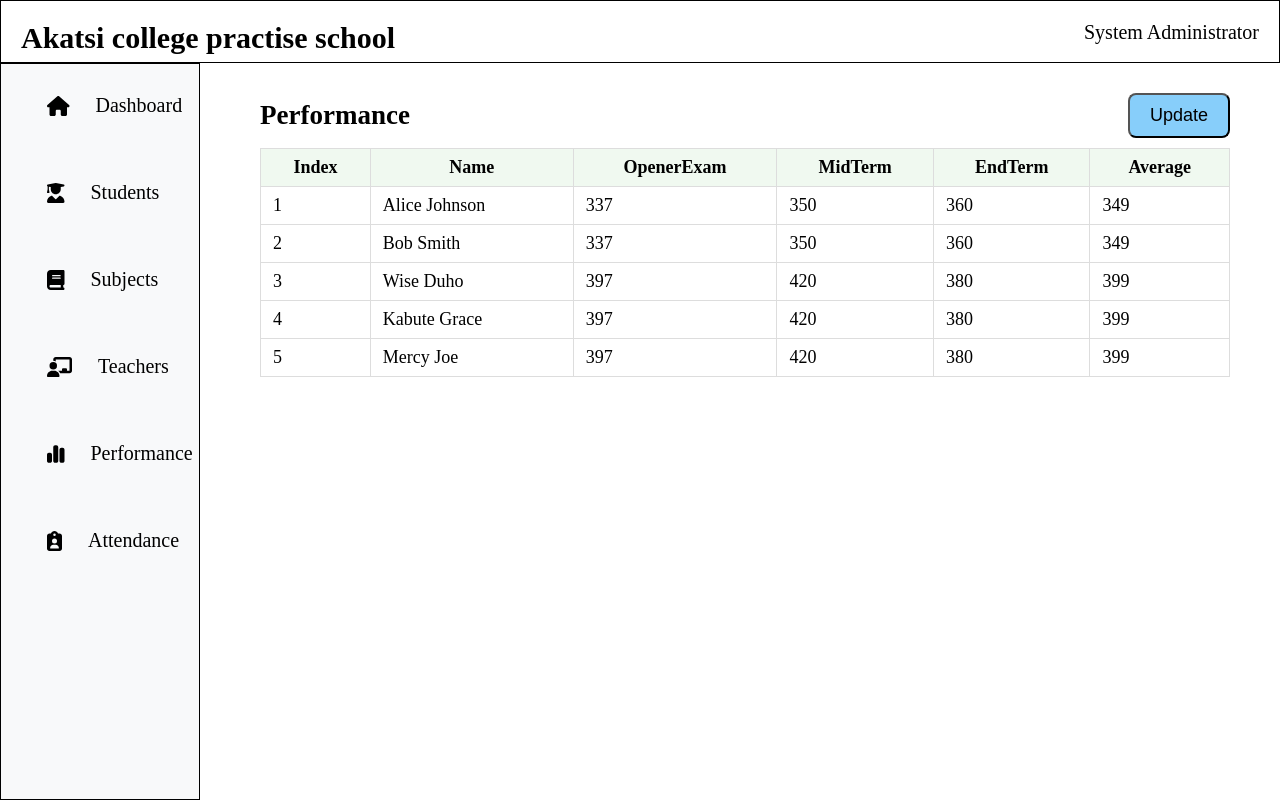
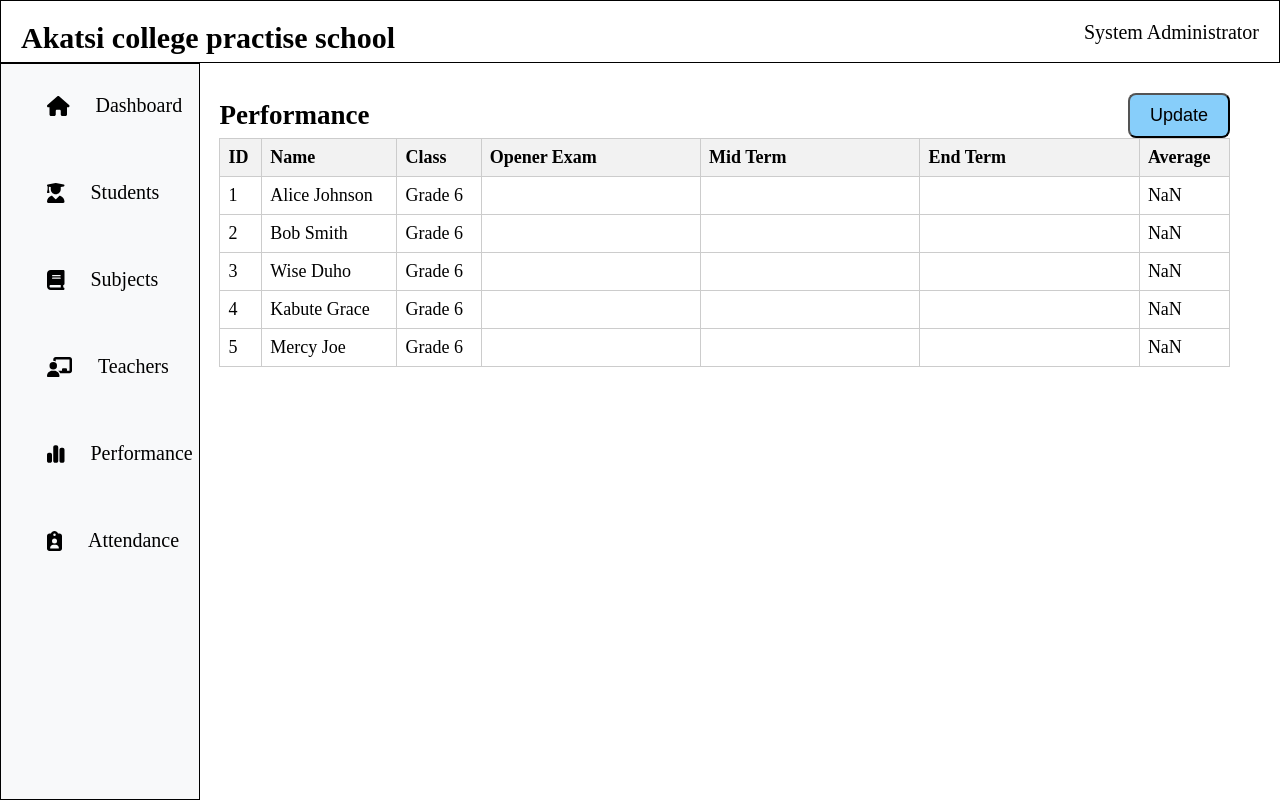
Before and after one commit to Grace-Kabute/School-Management-Frontend, a React (Create React App) app: page /performance in a window 1280 px wide. Built offline with nearby package versions, Linux system fonts and the light colour scheme.

Commit message:
Quick fix

```diff
--- a/src/Routes/Performance.js
+++ b/src/Routes/Performance.js
@@ -1,26 +1,35 @@
-import React from 'react';
+import React, { useState } from 'react';
 import List from '../Components/List';
 
-const students = [
-  { index: 1, name: 'Alice Johnson', class: 'Grade 6', openerExam: 337, midTerm: 350, EndTerm: 360  },
-  { index: 2, name: 'Bob Smith', class: 'Grade 6', openerExam: 337, midTerm: 350, EndTerm: 360 },
-  { index: 3, name: 'Wise Duho', class: 'Grade 6', openerExam: 397, midTerm: 420, EndTerm: 380 },
-  { index: 4, name: 'Kabute Grace', class: 'Grade 6', openerExam: 397, midTerm: 420, EndTerm: 380 },
-  { index: 5, name: 'Mercy Joe', class: 'Grade 6', openerExam: 397, midTerm: 420, EndTerm: 380 },
-];
+const Performance = () => {
+  const [students, setStudents] = useState([
+    { id: 1, name: 'Alice Johnson', class: 'Grade 6'},
+    { id: 2, name: 'Bob Smith', class: 'Grade 6'},
+    { id: 3, name: 'Wise Duho', class: 'Grade 6'},
+    { id: 4, name: 'Kabute Grace', class: 'Grade 6'},
+    { id: 5, name: 'Mercy Joe', class: 'Grade 6'},
+  ]);
 
-const studentsWithAverage = students.map((student) => ({
-  ...student,
-  average: ((student.openerExam + student.midTerm + student.EndTerm) / 3),
-}));
+  const handleChange = (id, examType, value) => {
+    setStudents((prevStudents) =>
+      prevStudents.map((student) =>
+        student.id === id
+          ? {
+              ...student,
+              [examType]: Number(value),
+              average: ((student.openerExam + student.midTerm + student.EndTerm) / 3).toFixed(2),
+            }
+          : student
+      )
+    );
+  };
 
-const Performance = () => {
   const updatePerformance = async () => {
     try {
       const response = await fetch('http://localhost:3000/api/grades', {
         method: 'POST',
         headers: { 'Content-Type': 'application/json' },
-        body: JSON.stringify(studentsWithAverage),
+        body: JSON.stringify(students),
       });
       if (response.ok) {
         alert("Data updated successfully!");
@@ -38,7 +47,50 @@ const Performance = () => {
         <h2>Performance</h2>
         <button onClick={updatePerformance}>Update</button>
       </div>
-      <List items={studentsWithAverage} fields={['index', 'name','openerExam','midTerm', 'EndTerm', 'average']} />
+      <table className='performance-table'>
+        <thead>
+          <tr>
+            <th>ID</th>
+            <th>Name</th>
+            <th>Class</th>
+            <th>Opener Exam</th>
+            <th>Mid Term</th>
+            <th>End Term</th>
+            <th>Average</th>
+          </tr>
+        </thead>
+        <tbody>
+          {students.map((student) => (
+            <tr key={student.id}>
+              <td>{student.id}</td>
+              <td>{student.name}</td>
+              <td>{student.class}</td>
+              <td>
+                <input
+                  type="text"
+                  value={student.openerExam}
+                  onChange={(e) => handleChange(student.id, 'openerExam', e.target.value)}
+                />
+              </td>
+              <td>
+                <input
+                  type="text"
+                  value={student.midTerm}
+                  onChange={(e) => handleChange(student.id, 'midTerm', e.target.value)}
+                />
+              </td>
+              <td>
+                <input
+                  type="text"
+                  value={student.EndTerm}
+                  onChange={(e) => handleChange(student.id, 'EndTerm', e.target.value)}
+                />
+              </td>
+              <td>{((student.openerExam + student.midTerm + student.EndTerm) / 3).toFixed(2)}</td>
+            </tr>
+          ))}
+        </tbody>
+      </table>
     </div>
   );
 };
--- a/src/Routes/Routes.css
+++ b/src/Routes/Routes.css
@@ -56,3 +56,23 @@ button{
     font-size: larger;
     margin: 10px;
   }
+  /* performance table */
+
+  .performance-table {
+    width: 100%;
+    border-collapse: collapse;
+  }
+
+  .performance-table th,
+  .performance-table td {
+    border: 1px solid #ccc;
+    padding: 8px;
+    text-align: left;
+  }
+
+  .performance-table th {
+    background-color: #f2f2f2;
+  }
+  .performance-table input{
+    border: none;
+  }
```
